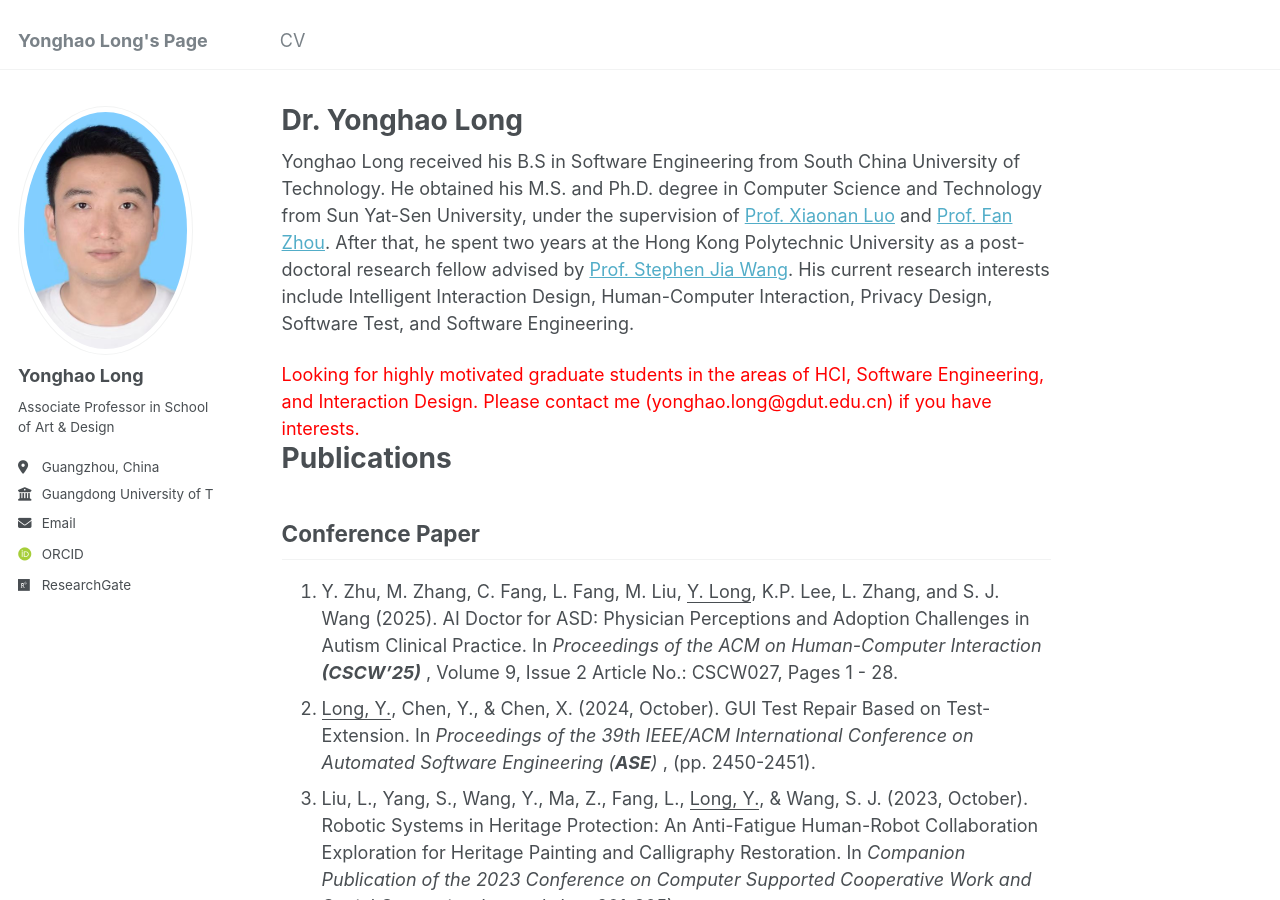
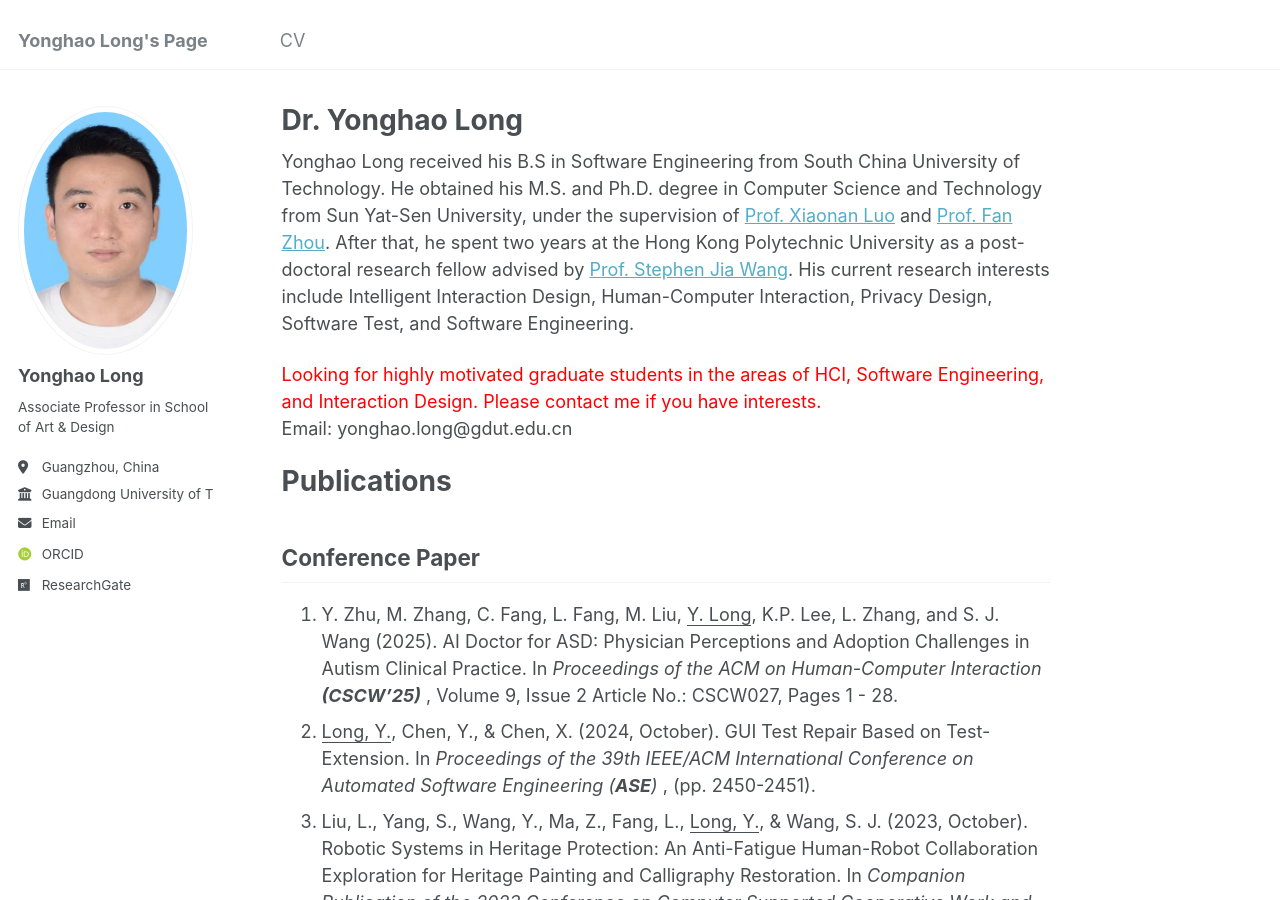
Before and after one commit to qoolyh/qoolyh.github.io, a Jekyll site: the page built from _pages/about.md, in a window 1280 px wide and 900 px high. Built offline with Jekyll 4.4.1, drawn with Linux system fonts in a browser that asks for light colours; some web fonts are replaced; some of the changed lines change nothing that is shown.

Commit message:
Update about.md

```diff
--- a/_pages/about.md
+++ b/_pages/about.md
@@ -8,7 +8,8 @@ redirect_from:
 ---
 Yonghao Long received his B.S in Software Engineering from South China University of Technology. He obtained his M.S. and Ph.D. degree in Computer Science and Technology from Sun Yat-Sen University, under the supervision of [Prof. Xiaonan Luo](https://www.sysu.edu.cn/info/4351/7521.htm) and [Prof. Fan Zhou](https://cse.sysu.edu.cn/teacher/ZhouFan). After that, he spent two years at the Hong Kong Polytechnic University as a post-doctoral research fellow advised by [Prof. Stephen Jia Wang](https://www.polyu.edu.hk/sd/people/academic-staff/wang-stephen-jia/). His current research interests include Intelligent Interaction Design, Human-Computer Interaction, Privacy Design, Software Test, and Software Engineering.
 
-<font color='red'> Looking for highly motivated graduate students in the areas of HCI, Software Engineering, and Interaction Design. Please contact me (yonghao.long@gdut.edu.cn) if you have interests. </font>
+<font color='red'> Looking for highly motivated graduate students in the areas of HCI, Software Engineering, and Interaction Design. Please contact me if you have interests. </font>
+Email: yonghao.long@gdut.edu.cn
 
 Publications
 ======
```
